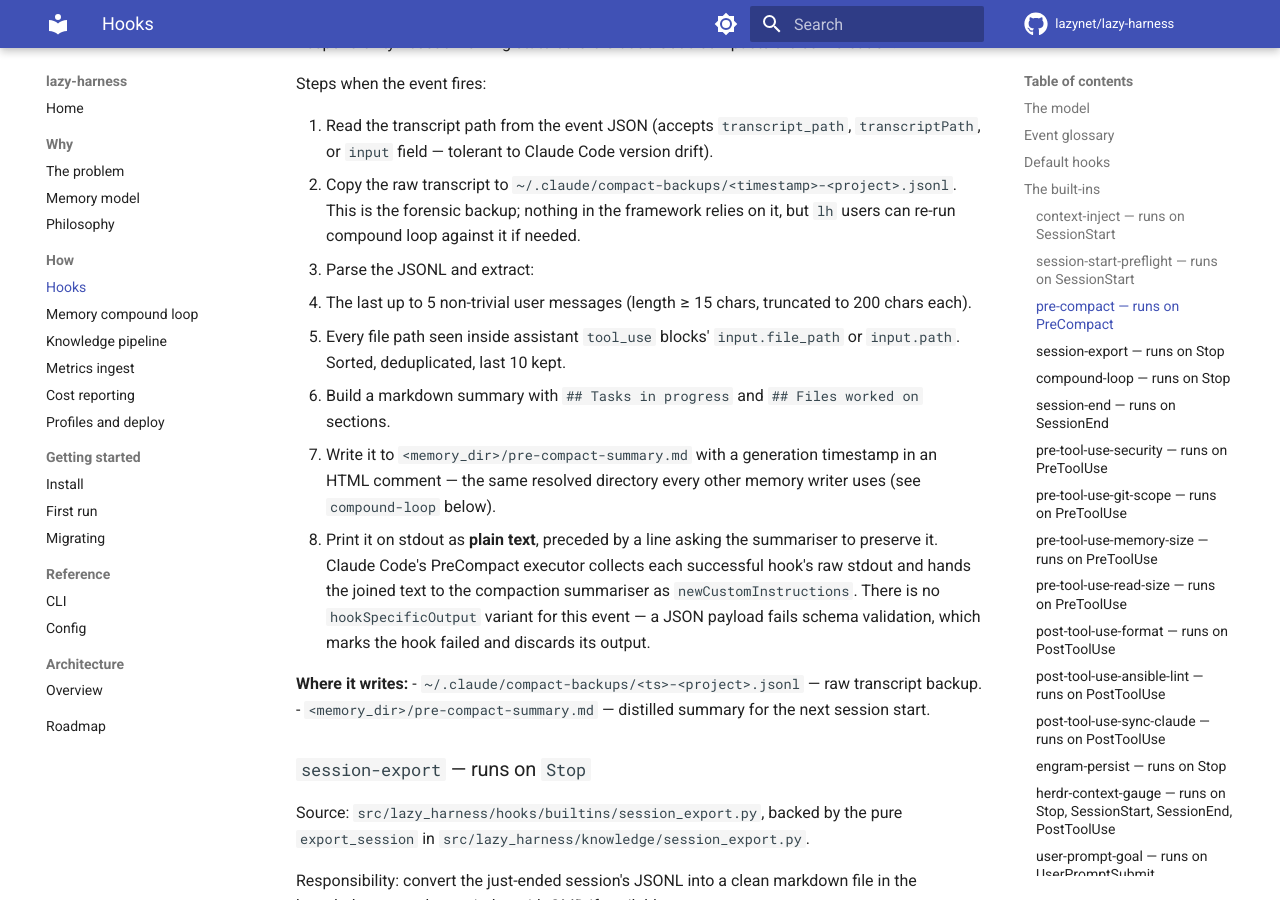
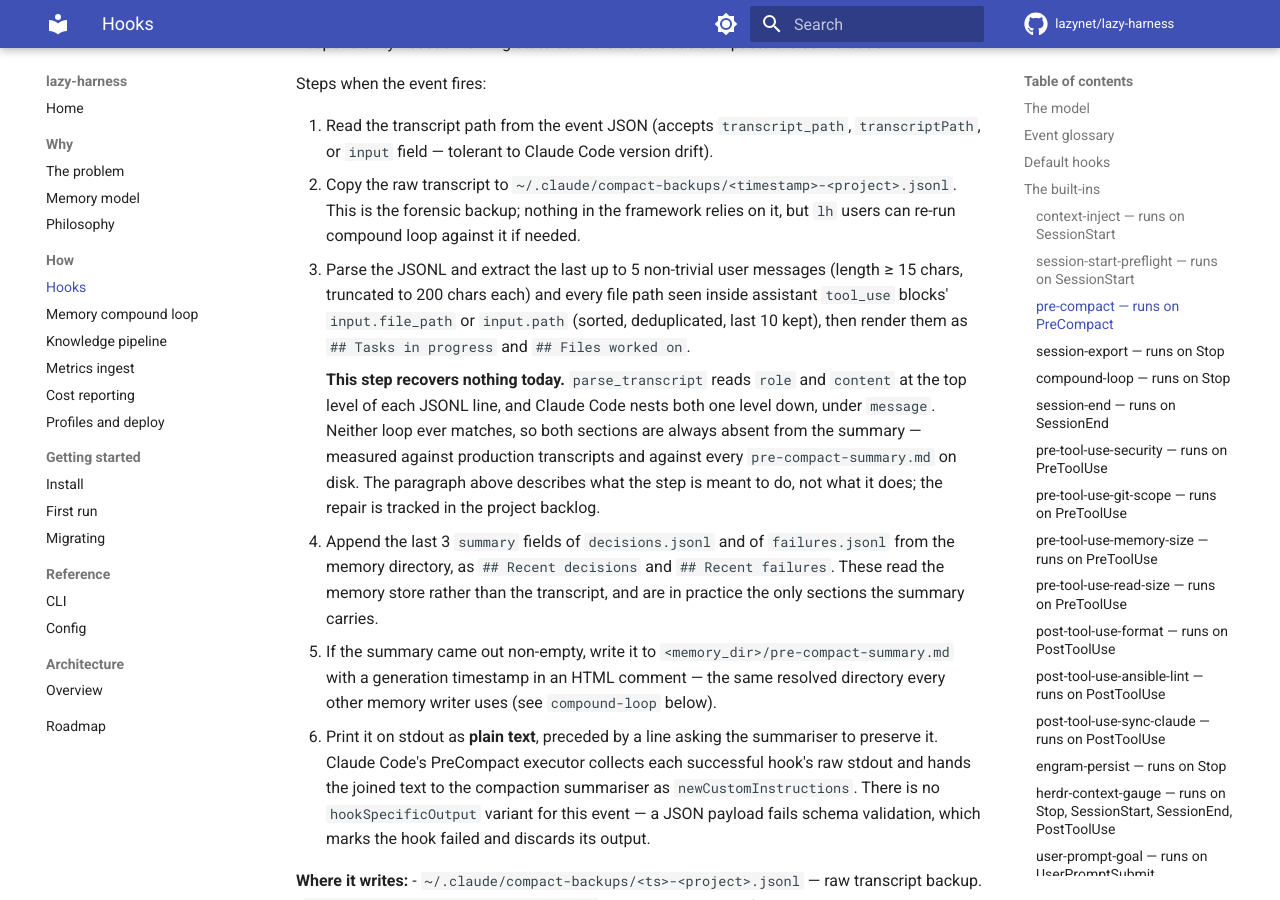
Before and after one commit to lazynet/lazy-harness, an MkDocs documentation site: the page built from docs/how/hooks.md, in a window 1280 px wide and 900 px high, scrolled down 6128 px. Built offline with MkDocs 1.6.1 and Material for MkDocs 9.7.7, drawn with Linux system fonts in a browser that asks for light colours; comment, search, counter and statistics services are not loaded.

Commit message:
docs: correct the dead pre-compact transcript parser claim
backlog.md:36 asserted pre_compact.py "ya re-inyecta tasks + archivos" and
closed with "No queda gap accionable". Both halves are false: parse_transcript
reads role/content at the top level of each JSONL line and Claude Code nests
them under message, so both loops return empty on every real transcript.

Measured over three production transcripts (3215 lines, 0 top-level role,
1432 nested) and over the five pre-compact-summary.md files on disk, none of
which carry a Tasks in progress or Files worked on section.

Rewrites the Done entry to claim only the plain-text channel and the memory
tails, opens a MEDIA entry for the parser, and fixes docs/how/hooks.md, which
described the extraction as fact and omitted the tails step entirely.

```diff
--- a/docs/how/hooks.md
+++ b/docs/how/hooks.md
@@ -129,11 +129,12 @@ Steps when the event fires:
 
 1. Read the transcript path from the event JSON (accepts `transcript_path`, `transcriptPath`, or `input` field — tolerant to Claude Code version drift).
 2. Copy the raw transcript to `~/.claude/compact-backups/<timestamp>-<project>.jsonl`. This is the forensic backup; nothing in the framework relies on it, but `lh` users can re-run compound loop against it if needed.
-3. Parse the JSONL and extract:
-   - The last up to 5 non-trivial user messages (length ≥ 15 chars, truncated to 200 chars each).
-   - Every file path seen inside assistant `tool_use` blocks' `input.file_path` or `input.path`. Sorted, deduplicated, last 10 kept.
-4. Build a markdown summary with `## Tasks in progress` and `## Files worked on` sections.
-5. Write it to `<memory_dir>/pre-compact-summary.md` with a generation timestamp in an HTML comment — the same resolved directory every other memory writer uses (see `compound-loop` below).
+3. Parse the JSONL and extract the last up to 5 non-trivial user messages (length ≥ 15 chars, truncated to 200 chars each) and every file path seen inside assistant `tool_use` blocks' `input.file_path` or `input.path` (sorted, deduplicated, last 10 kept), then render them as `## Tasks in progress` and `## Files worked on`.
+
+    **This step recovers nothing today.** `parse_transcript` reads `role` and `content` at the top level of each JSONL line, and Claude Code nests both one level down, under `message`. Neither loop ever matches, so both sections are always absent from the summary — measured against production transcripts and against every `pre-compact-summary.md` on disk. The paragraph above describes what the step is meant to do, not what it does; the repair is tracked in the project backlog.
+
+4. Append the last 3 `summary` fields of `decisions.jsonl` and of `failures.jsonl` from the memory directory, as `## Recent decisions` and `## Recent failures`. These read the memory store rather than the transcript, and are in practice the only sections the summary carries.
+5. If the summary came out non-empty, write it to `<memory_dir>/pre-compact-summary.md` with a generation timestamp in an HTML comment — the same resolved directory every other memory writer uses (see `compound-loop` below).
 6. Print it on stdout as **plain text**, preceded by a line asking the summariser to preserve it. Claude Code's PreCompact executor collects each successful hook's raw stdout and hands the joined text to the compaction summariser as `newCustomInstructions`. There is no `hookSpecificOutput` variant for this event — a JSON payload fails schema validation, which marks the hook failed and discards its output.
 
 **Where it writes:**
```
Also changed, not shown: specs/backlog.md (+13 -1 lines).
